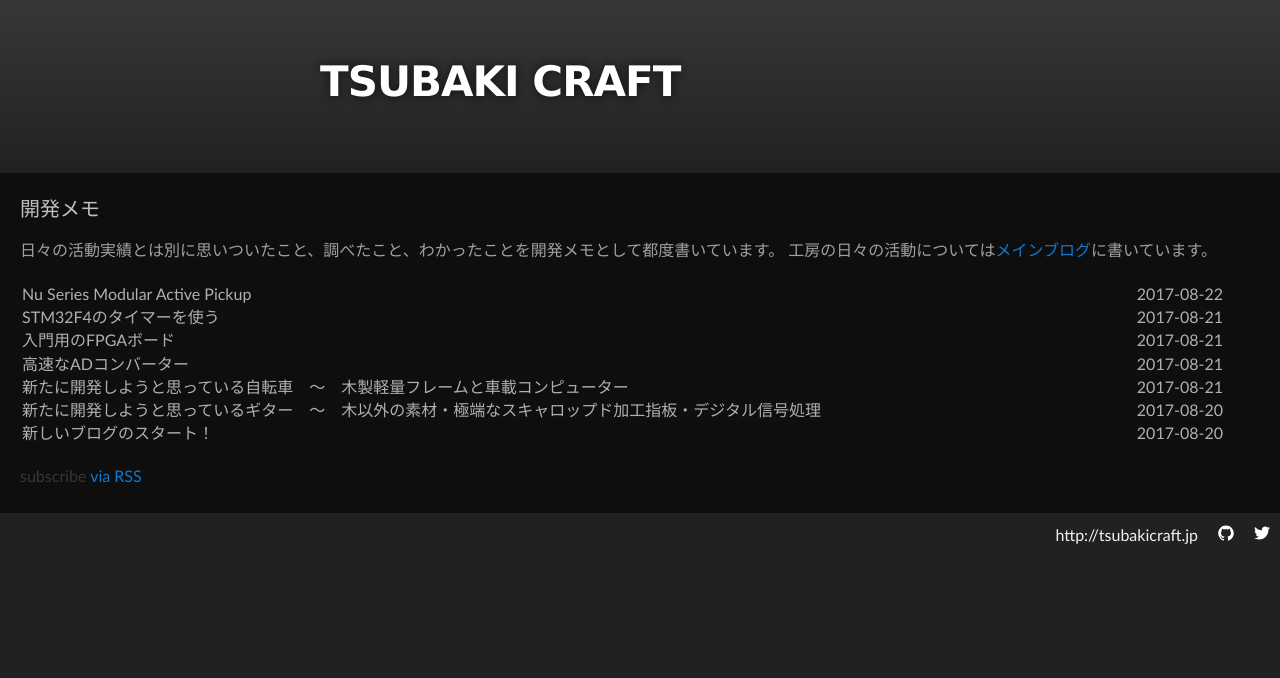
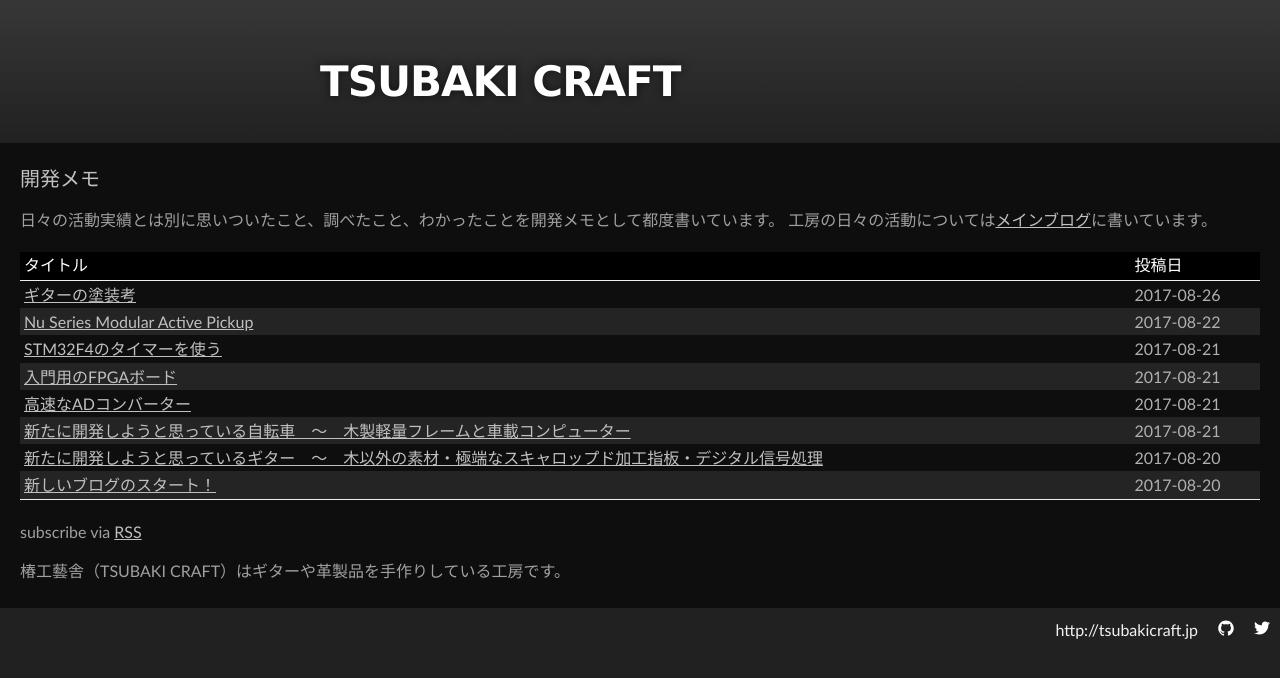
Before and after one commit to tsubakicraftjp/tsubakicraftjp.github.io, a Jekyll site: the page built from index.md, in a window 1280 px wide. Shown: the top 678 px of the page. Built offline with Jekyll 4.4.1, drawn with Linux system fonts in a browser that asks for light colours; the repository's description, which GitHub fills in, is left out.

Commit message:
New post

```diff
--- a/_config.yml
+++ b/_config.yml
@@ -17,7 +17,7 @@ title: TSUBAKI CRAFT
 email: tsubaki.kougei@gmail.com
 author: Kazuo Tsubaki
 description: > # this means to ignore newlines until "baseurl:"
-#  #TSUBAKI CRAFTはギターや革製品を手作りしている工房です。
+  椿工藝舎（TSUBAKI CRAFT）はギターや革製品を手作りしている工房です。
 baseurl: "" # the subpath of your site, e.g. /blog
 url: "" # the base hostname & protocol for your site, e.g. http://example.com
 twitter_username: tsubaki_kougei
--- a/_layouts/default.html
+++ b/_layouts/default.html
@@ -17,10 +17,10 @@
     <!-- HEADER -->
     <div id="header_wrap" class="outer">
         <header class="inner">
-          <!--<a id="forkme_banner" href="{{ site.github.repository_url }}">View on GitHub</a> -->
+          <!--<a id="forkme_banner" href="{{ site.github.repository_url }}">View on GitHub</a>-->
 
           <h1 id="project_title">{{ site.title | default: site.github.repository_name }}</h1>
-          <h2 id="project_tagline">{{ site.description | default: site.github.project_tagline }}</h2>
+          <!--<h2 id="project_tagline">{{ site.description | default: site.github.project_tagline }}</h2>-->
 
           {% if site.show_downloads %}
             <section id="downloads">
--- a/_layouts/index.html
+++ b/_layouts/index.html
@@ -11,15 +11,23 @@ layout: default
   </div>
 
   <table class="post-list table-striped">
+    <thead>
+      <tr>
+        <th>タイトル</th>
+        <th>投稿日</th>
+      </tr>
+    </thead>
+    <tbody>
     {% for post in site.posts %}
       {% assign date_format = site.short_date_format | default: "%Y-%m-%d" %}
       <tr>
         <td><a class="post-link" href="{{ post.url | relative_url }}">{{ post.title | escape }}</a></td>
-        <td><span class="post-meta" nowrap>{{ post.date | date: date_format }}</span></td>
+        <td nowrap><span class="post-meta" nowrap>{{ post.date | date: date_format }}</span></td>
       </tr>
     {% endfor %}
+    </tbody>
   </table>
 
-  <p class="rss-subscribe">subscribe <a href="{{ "/feed.xml" | relative_url }}">via RSS</a></p>
-
+  <p style="color:#a0a0a0">subscribe via <a href="{{ "/feed.xml" | relative_url }}">RSS</a></p>
+  <p style="color:#a0a0a0">{{ site.description }}</p>
 </div>
--- a/assets/css/style.scss
+++ b/assets/css/style.scss
@@ -2,6 +2,19 @@
 ---
 
 @import "jekyll-theme-slate";
+
+a {
+  color: #c0c0c0;
+  text-decoration: underline;
+}
+
+a:hover {
+  color: #fff
+}
+
+a.visited {
+  color: #c0c0c0;
+}
 
 .home {
   background: #0e0e0e;
@@ -22,15 +35,6 @@
   color: #b0b0b0;
 }
 
-a.post-link {
-  color: #b0b0b0;
-}
-a.post-link:hover {
-  color: #fff;
-}
-a.post-link:visited {
-  color: #b0b0b0;
-}
 .post {
   padding: 4px 20px 4px 40px;
   background: #0e0e0e;
@@ -50,15 +54,6 @@ a.post-link:visited {
 .post-content h1,h2,h3,h4,h5,h6 {
   color: #c0c0c0;
 }
-a.post-content {
-  color: #b0b0b0;
-}
-a.post-content:hover {
-  color: #fff;
-}
-a.post-content:visited {
-  color: #b0b0b0;
-}
 
 .top-link {
   position: absolute; top:4px; right:8px;
@@ -67,20 +62,12 @@ a.post-content:visited {
 .top-link h3 {
   font-size:16px;
 }
-.top-link a {
-  color: #b0b0b0;
-}
-.top-link a:hover {
-  color: #fff;
-}
-.top-link a:visited {
-  color: #b0b0b0;
-}
 
 .table-striped {
   margin: 20px auto;
   border-collapse: collapse;
-  border: 0px solid;
+  border: none;
+  border-bottom: 1px groove;
   width:100%;
 }
 
@@ -88,17 +75,19 @@ a.post-content:visited {
 }
 
 .table-striped tr:nth-child(even) {
-  background: #0f0f0f;
+  background: #242424;
 }
 
 .table-striped th {
-  border: 0px solid;
+  border-bottom: 1px groove;
+  padding: 2px 4px;
+  background: #000;
 }
 
 .table-striped td {
-  border: 0px solid;
+  border: none;
   line-height: 1.2em;
-  padding: 2px 2px;
+  padding: 4px 4px;
 }
 
 .site-footer {
```
Also changed, not shown: _posts/2017-08-27-guitar-printing.md (added, +67 -0 lines).
